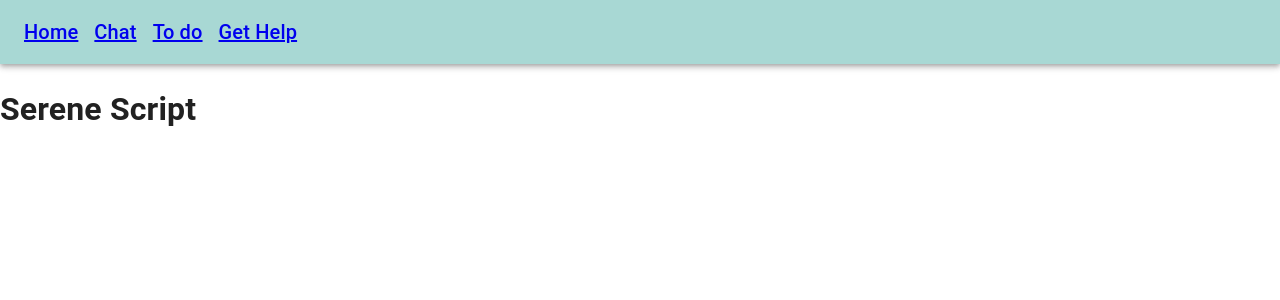
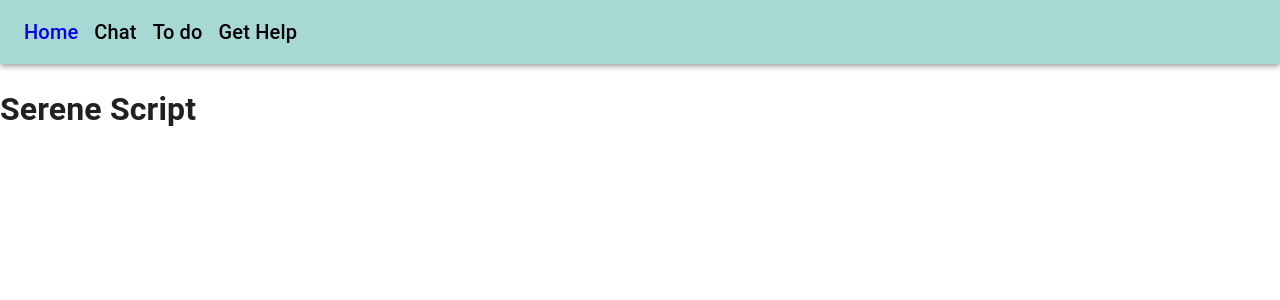
Before and after one commit to Probablymegs/serene-script, a Next.js app in the folder serene-script-nextjs-client/: page / in a window 1280 px wide. Shown: the top 300 px of the page. Built offline with nearby package versions, Linux system fonts and the light colour scheme.

Commit message:
fixed link styling

```diff
--- a/serene-script-nextjs-client/components/NavBar.js
+++ b/serene-script-nextjs-client/components/NavBar.js
@@ -20,17 +20,17 @@ export default function NavBar(props) {
                         </Typography>
                     </Link>
                     <Link href="/chat">
-                        <Typography variant="h6" component="div" sx={{ flexGrow: 1, marginLeft: "1rem" }}>
+                        <Typography variant="h6" component="div" sx={{ flexGrow: 1, marginLeft: "1rem", color: "black" }}>
                             Chat
                         </Typography>
                     </Link>
                     <Link href="/toDo">
-                        <Typography variant="h6" component="div" sx={{ flexGrow: 1, marginLeft: "1rem" }}>
+                        <Typography variant="h6" component="div" sx={{ flexGrow: 1, marginLeft: "1rem", color: "black" }}>
                             To do
                         </Typography>
                     </Link>
                     <Link href="/links">
-                        <Typography variant="h6" component="div" sx={{ flexGrow: 1, marginLeft: "1rem" }}>
+                        <Typography variant="h6" component="div" sx={{ flexGrow: 1, marginLeft: "1rem", color: "black" }}>
                             Get Help
                         </Typography>
                     </Link>
--- a/serene-script-nextjs-client/styles/styles.css
+++ b/serene-script-nextjs-client/styles/styles.css
@@ -1,3 +1,7 @@
 html, main, body {
     margin: 0px;
 }
+
+a {
+    text-decoration: none;
+}
```
